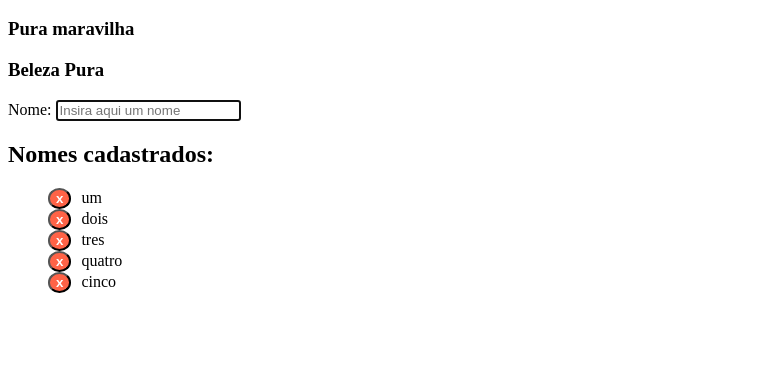
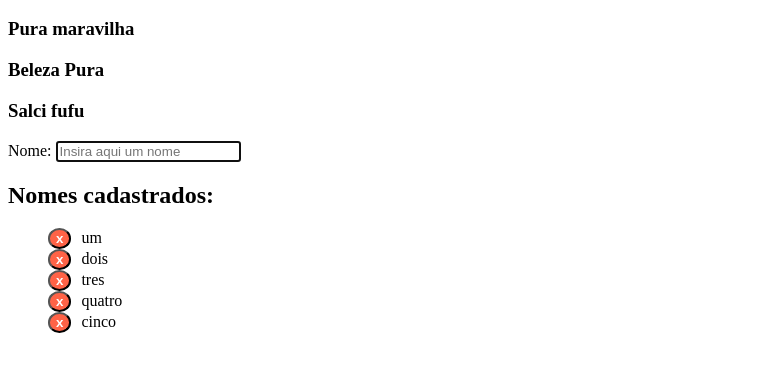
Before and after one commit to BRMonte/CRUD, a plain HTML site: page index.html in a window 1280 px wide. Shown: the part 48-420 px from the top of the page, without its empty margins (0-767 px from the left). Drawn offline with Linux system fonts and the light colour scheme.

Commit message:
Salci fufu

```diff
--- a/index.html
+++ b/index.html
@@ -9,6 +9,7 @@
   <h1>Create, SHow, Edit and Delete with com JavaScript</h1>
   <h3>Pura maravilha</h3>
   <h3>Beleza Pura</h3>
+  <h3>Salci fufu</h3>
   <form id="Formulario">
     <label for="input">Nome:</label>
     <input id="Input" type="text" placeholder="Insira aqui um nome">
```
